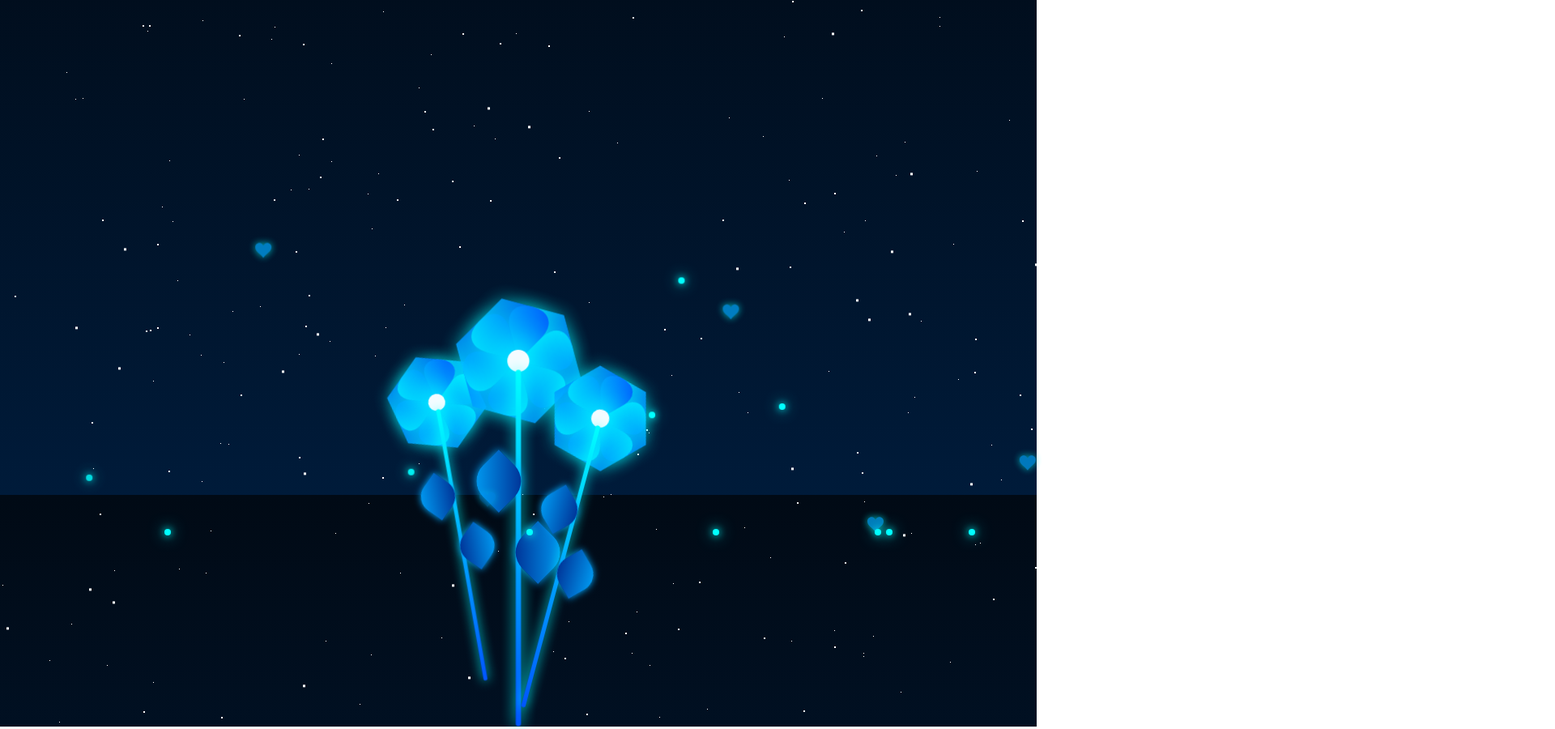
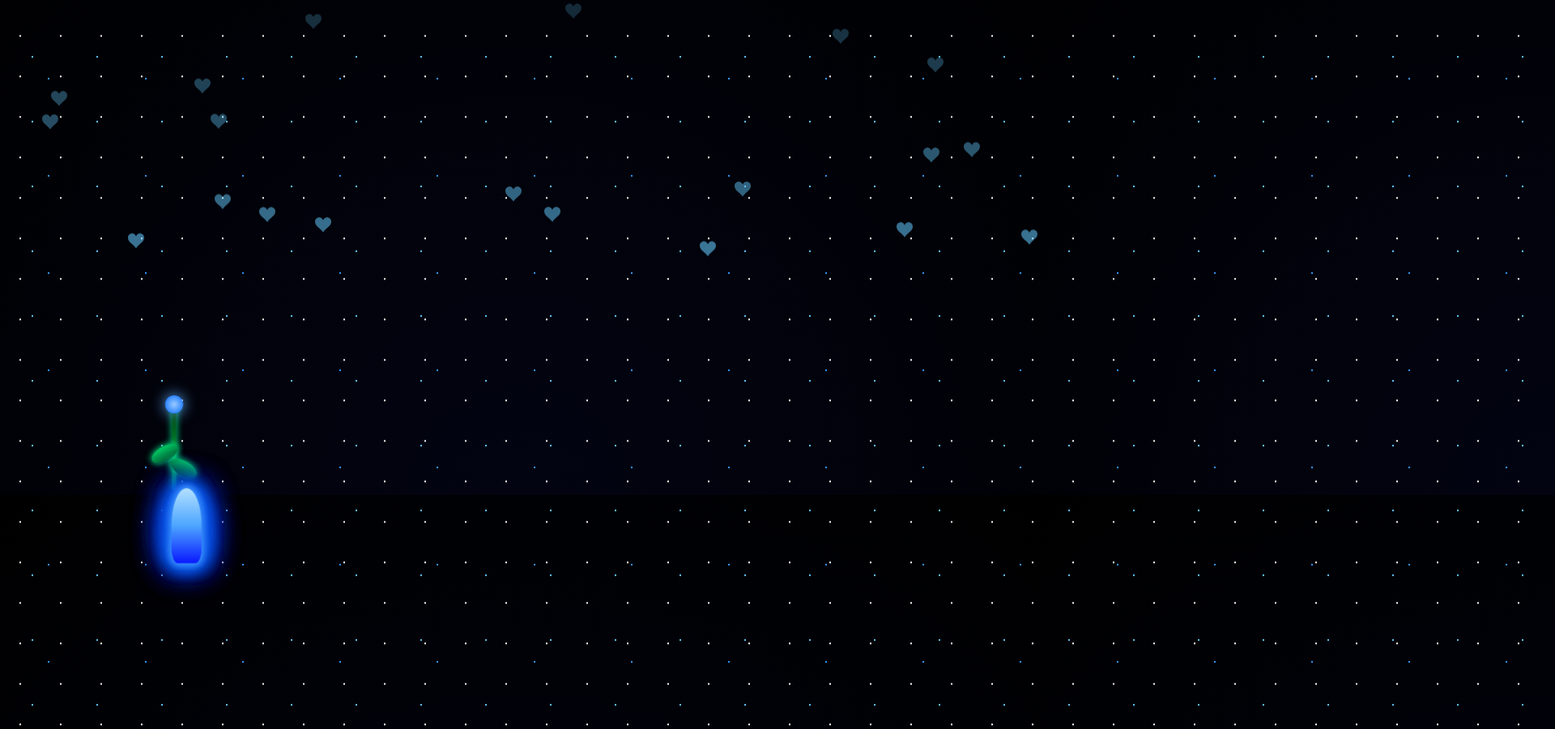
Before and after one commit to brandonespayos0945-jpg/flowers, a plain HTML site: page index.html in a window 1280 px wide. Shown: the part 189-1089 px from the top of the page at 81% size, 1920 px wide, since content can reach past the window. Drawn offline with Linux system fonts and the light colour scheme.

Commit message:
Add files via upload

```diff
--- a/index.html
+++ b/index.html
@@ -2,61 +2,46 @@
 <html lang="en">
 <head>
   <meta charset="UTF-8">
-  <title>Blue Lily Night Sky</title>
-  <link rel="stylesheet" href="./style.css">
+  <title>Blue Lily Night</title>
+  <link rel="stylesheet" href="style.css">
 </head>
-<body>
-  <div id="sky">
-    <div class="stars" id="stars1"></div>
-    <div class="stars" id="stars2"></div>
-    <div class="stars" id="stars3"></div>
+
+<body class="container">
+
+<!-- 🌌 PARALLAX SKY -->
+<div class="sky">
+  <div class="stars stars--1"></div>
+  <div class="stars stars--2"></div>
+  <div class="stars stars--3"></div>
+</div>
+
+<!-- 🌸 FLOWERS -->
+<div class="garden">
+
+  <div class="flower">
+    <div class="stem"></div>
+    <div class="leaf leaf--1"></div>
+    <div class="leaf leaf--2"></div>
+
+    <div class="petal petal--1"></div>
+    <div class="petal petal--2"></div>
+    <div class="petal petal--3"></div>
+    <div class="petal petal--4"></div>
+    <div class="petal petal--5"></div>
+    <div class="petal petal--6"></div>
+
+    <div class="center"></div>
   </div>
 
-  <div id="particles"></div>
+  <div class="flower flower--2"></div>
+  <div class="flower flower--3"></div>
 
-  <div class="garden">
+</div>
 
-    <div class="lily lily-left">
-      <div class="petals">
-        <div class="petal"></div><div class="petal"></div>
-        <div class="petal"></div><div class="petal"></div>
-        <div class="petal"></div><div class="petal"></div>
-        <div class="center-glow"></div>
-      </div>
-      <div class="stem">
-        <div class="leaf leaf-left"></div>
-        <div class="leaf leaf-right"></div>
-      </div>
-    </div>
+<!-- 💙 PARTICLES + ❤️ HEARTS -->
+<div class="particles"></div>
+<div class="bubbles"></div>
 
-    <div class="lily lily-center">
-      <div class="petals">
-        <div class="petal"></div><div class="petal"></div>
-        <div class="petal"></div><div class="petal"></div>
-        <div class="petal"></div><div class="petal"></div>
-        <div class="center-glow"></div>
-      </div>
-      <div class="stem">
-        <div class="leaf leaf-left"></div>
-        <div class="leaf leaf-right"></div>
-      </div>
-    </div>
-
-    <div class="lily lily-right">
-      <div class="petals">
-        <div class="petal"></div><div class="petal"></div>
-        <div class="petal"></div><div class="petal"></div>
-        <div class="petal"></div><div class="petal"></div>
-        <div class="center-glow"></div>
-      </div>
-      <div class="stem">
-        <div class="leaf leaf-left"></div>
-        <div class="leaf leaf-right"></div>
-      </div>
-    </div>
-
-  </div>
-
-  <script src="./script.js"></script>
+<script src="script.js"></script>
 </body>
 </html>
--- a/script.js
+++ b/script.js
@@ -1,53 +1,35 @@
-document.addEventListener("DOMContentLoaded", () => {
-    // 1. Generate Parallax Stars dynamically
-    const createStars = (layerId, count, size) => {
-        let starsBox = document.getElementById(layerId);
-        let shadows = "";
-        for (let i = 0; i < count; i++) {
-            let x = Math.floor(Math.random() * window.innerWidth);
-            let y = Math.floor(Math.random() * 2000); // 2000px high box for continuous scroll
-            shadows += `${x}px ${y}px #ffffff${i !== count - 1 ? ', ' : ''}`;
-        }
-        starsBox.style.boxShadow = shadows;
-        starsBox.style.width = size + "px";
-        starsBox.style.height = size + "px";
-    };
+onload = () => {
+  document.body.classList.remove("container");
 
-    createStars('stars1', 300, 1); // Layer 1: small slow stars
-    createStars('stars2', 150, 2); // Layer 2: medium stars
-    createStars('stars3', 50, 3);  // Layer 3: large fast stars
+  const particlesContainer = document.querySelector(".particles");
+  const bubblesContainer = document.querySelector(".bubbles");
 
-    // 2. Generate Floating Blue Particles and Hearts
-    const particleContainer = document.getElementById('particles');
-    const heartSVG = `<svg viewBox="0 0 32 32"><path d="M23.6 2c-3.363 0-6.258 2.736-7.599 5.594-1.342-2.858-4.237-5.594-7.601-5.594-4.637 0-8.4 3.764-8.4 8.401 0 9.433 9.516 11.906 16.001 21.232 6.13-9.268 15.999-12.1 15.999-21.232 0-4.637-3.763-8.401-8.4-8.401z"></path></svg>`;
+  // 💙 BLUE PARTICLES
+  for (let i = 0; i < 40; i++) {
+    const p = document.createElement("div");
+    p.classList.add("particle");
 
-    function createParticle() {
-        const particle = document.createElement('div');
-        particle.classList.add('particle');
+    p.style.left = Math.random() * 100 + "vw";
+    p.style.animationDuration = (5 + Math.random() * 5) + "s";
+    p.style.opacity = Math.random();
 
-        // Randomize between a blue glowing orb or a heart (80% orbs, 20% hearts)
-        if (Math.random() > 0.8) {
-            particle.classList.add('particle-heart');
-            particle.innerHTML = heartSVG;
-        } else {
-            particle.classList.add('particle-orb');
-        }
+    particlesContainer.appendChild(p);
+  }
 
-        // Random starting position on X axis
-        particle.style.left = Math.random() * 100 + "vw";
+  // ❤️ HEART BUBBLES
+  for (let i = 0; i < 20; i++) {
+    const b = document.createElement("div");
+    b.classList.add("bubble");
 
-        // Randomize speed and delay
-        particle.style.animationDuration = Math.random() * 5 + 5 + "s"; // 5s to 10s
-        particle.style.animationDelay = Math.random() * 5 + "s";
+    b.style.left = Math.random() * 100 + "vw";
+    b.style.animationDuration = (6 + Math.random() * 6) + "s";
 
-        particleContainer.appendChild(particle);
+    b.innerHTML = `
+      <svg viewBox="0 0 32 32">
+        <path d="M23.6 2c-3.363 0-6.258 2.736-7.599 5.594-1.342-2.858-4.237-5.594-7.601-5.594-4.637 0-8.4 3.764-8.4 8.401 0 9.433 9.516 11.906 16.001 21.232 6.13-9.268 15.999-12.1 15.999-21.232 0-4.637-3.763-8.401-8.4-8.401z"/>
+      </svg>
+    `;
 
-        // Remove particle when it floats off screen to save memory
-        setTimeout(() => {
-            particle.remove();
-        }, 10000);
-    }
-
-    // Spawn a new particle every 300 milliseconds
-    setInterval(createParticle, 300);
-});
+    bubblesContainer.appendChild(b);
+  }
+};
--- a/style.css
+++ b/style.css
@@ -1,153 +1,168 @@
 body {
   margin: 0;
-  background: linear-gradient(to bottom, #010a15, #001b3a);
   overflow: hidden;
+  background: radial-gradient(circle at bottom, #020412, #000);
   height: 100vh;
 }
 
-/* --- Parallax Stars --- */
-#sky {
+/* 🌌 SKY */
+.sky {
   position: absolute;
-  top: 0; left: 0; width: 100%; height: 100%;
-  z-index: 0;
+  width: 100%;
+  height: 100%;
 }
+
 .stars {
   position: absolute;
-  top: 0; left: 0;
-  background: transparent;
-}
-#stars1 { animation: animateStars 50s linear infinite; }
-#stars2 { animation: animateStars 100s linear infinite; }
-#stars3 { animation: animateStars 150s linear infinite; }
-
-@keyframes animateStars {
-  from { transform: translateY(0px); }
-  to { transform: translateY(-2000px); }
+  width: 200%;
+  height: 200%;
+  background-repeat: repeat;
+  animation: moveStars linear infinite;
 }
 
-/* --- The Garden & Flowers --- */
+.stars--1 {
+  background-image: radial-gradient(white 1px, transparent 1px);
+  background-size: 50px 50px;
+  animation-duration: 60s;
+}
+
+.stars--2 {
+  background-image: radial-gradient(#66ccff 1px, transparent 1px);
+  background-size: 80px 80px;
+  animation-duration: 120s;
+}
+
+.stars--3 {
+  background-image: radial-gradient(#3399ff 1px, transparent 1px);
+  background-size: 120px 120px;
+  animation-duration: 180s;
+}
+
+@keyframes moveStars {
+  from { transform: translateY(0); }
+  to { transform: translateY(-500px); }
+}
+
+/* 🌸 GARDEN */
 .garden {
   position: absolute;
-  bottom: 0; width: 100%; height: 100%;
+  bottom: 0;
+  width: 100%;
   display: flex;
-  justify-content: center;
-  align-items: flex-end;
-  z-index: 2;
+  justify-content: space-around;
 }
 
-.lily {
+/* 🌸 FLOWER */
+.flower {
   position: relative;
-  display: flex;
-  flex-direction: column;
-  align-items: center;
-  margin: 0 40px;
+  transform: scale(0.9);
 }
 
-/* Different heights for the flowers */
-.lily-left { bottom: 100px; transform: scale(0.85) rotate(-10deg); }
-.lily-center { bottom: 150px; transform: scale(1.1); }
-.lily-right { bottom: 80px; transform: scale(0.9) rotate(15deg); }
-
-.petals {
-  position: relative;
-  width: 20px; height: 20px;
-  animation: floatFlower 4s ease-in-out infinite;
+/* STEM */
+.stem {
+  width: 6px;
+  height: 120px;
+  background: linear-gradient(#003300, #00cc66);
+  margin: auto;
+  box-shadow: 0 0 10px #00ff99;
 }
 
-/* Pointy Stargazer Lily Petals */
+/* LEAVES */
+.leaf {
+  position: absolute;
+  width: 40px;
+  height: 20px;
+  background: linear-gradient(#00cc66, #006633);
+  border-radius: 50%;
+  box-shadow: 0 0 10px #00ff99;
+}
+
+.leaf--1 {
+  left: -30px;
+  top: 60px;
+  transform: rotate(-30deg);
+}
+
+.leaf--2 {
+  right: -30px;
+  top: 80px;
+  transform: rotate(30deg);
+}
+
+/* PETALS */
 .petal {
   position: absolute;
-  width: 70px; height: 70px;
-  background: linear-gradient(135deg, #00ffff, #0044ff);
-  border-radius: 50% 0 50% 0; /* Makes the petal pointy */
-  box-shadow: 0 0 20px rgba(0, 255, 255, 0.6);
-  transform-origin: 0 100%;
-  left: 10px; bottom: 10px;
-  opacity: 0.9;
+  width: 40px;
+  height: 100px;
+  background: linear-gradient(to top, #0a1aff, #4da6ff, #b3e0ff);
+  border-radius: 50% 50% 20% 20%;
+  transform-origin: bottom center;
+
+  box-shadow:
+    0 0 10px #4da6ff,
+    0 0 25px #1a75ff,
+    0 0 50px #0033cc;
+
+  animation: sway 4s infinite ease-in-out;
 }
 
-/* Rotating the 6 petals */
-.petal:nth-child(1) { transform: rotate(0deg) skew(15deg, 15deg); }
-.petal:nth-child(2) { transform: rotate(60deg) skew(15deg, 15deg); }
-.petal:nth-child(3) { transform: rotate(120deg) skew(15deg, 15deg); }
-.petal:nth-child(4) { transform: rotate(180deg) skew(15deg, 15deg); }
-.petal:nth-child(5) { transform: rotate(240deg) skew(15deg, 15deg); }
-.petal:nth-child(6) { transform: rotate(300deg) skew(15deg, 15deg); }
+.petal--1 { transform: rotate(0deg) translateY(-60px); }
+.petal--2 { transform: rotate(60deg) translateY(-60px); }
+.petal--3 { transform: rotate(120deg) translateY(-60px); }
+.petal--4 { transform: rotate(180deg) translateY(-60px); }
+.petal--5 { transform: rotate(240deg) translateY(-60px); }
+.petal--6 { transform: rotate(300deg) translateY(-60px); }
 
-.center-glow {
-  width: 20px; height: 20px;
-  background: #ffffff;
+/* CENTER */
+.center {
+  position: absolute;
+  width: 25px;
+  height: 25px;
+  background: radial-gradient(circle, #99ccff, #0066ff);
   border-radius: 50%;
-  box-shadow: 0 0 30px 10px #00ffff;
-  position: absolute;
-  top: 0; left: 0;
-  z-index: 10;
-  animation: glowCenter 2s infinite alternate;
+  top: -10px;
+  left: 50%;
+  transform: translateX(-50%);
+  box-shadow: 0 0 20px #66b3ff;
 }
 
-/* Glowing Blue Stem and Leaves */
-.stem {
+/* 💙 PARTICLES */
+.particle {
   position: absolute;
-  top: 15px;
-  width: 6px; height: 400px;
-  background: linear-gradient(to bottom, #00ffff, #0055ff);
-  box-shadow: 0 0 15px #00ffff;
-  border-radius: 3px;
-  z-index: 1;
+  width: 6px;
+  height: 6px;
+  background: #66ccff;
+  border-radius: 50%;
+  box-shadow: 0 0 10px #66ccff;
+  animation: floatUp linear infinite;
 }
 
-.leaf {
-  position: absolute;
-  width: 50px; height: 50px;
-  background: linear-gradient(135deg, #00aaff, #002288);
-  border-radius: 50% 0 50% 0; /* Leaf shape */
-  box-shadow: 0 0 10px #00aaff;
-}
-
-.leaf-left { top: 100px; right: 0; transform: rotate(-45deg); }
-.leaf-right { top: 180px; left: 0; transform: rotate(135deg); }
-
-@keyframes floatFlower {
-  0%, 100% { transform: translateY(0); }
-  50% { transform: translateY(-10px); }
-}
-
-@keyframes glowCenter {
-  0% { transform: scale(1); opacity: 0.8; }
-  100% { transform: scale(1.3); opacity: 1; }
-}
-
-/* --- Floating Particles and Hearts --- */
-#particles {
-  position: absolute; top: 0; left: 0;
-  width: 100%; height: 100%; pointer-events: none; z-index: 5;
-}
-
-.particle {
+/* ❤️ HEARTS */
+.bubble {
   position: absolute;
   bottom: -50px;
   animation: floatUp linear infinite;
 }
 
-/* Glowing Blue Orbs */
-.particle-orb {
-  width: 8px; height: 8px;
-  background: #00ffff;
-  border-radius: 50%;
-  box-shadow: 0 0 10px #00ffff, 0 0 20px #00ffff;
+.bubble svg {
+  width: 20px;
+  fill: #66ccff;
 }
 
-/* The Hearts */
-.particle-heart svg {
-  width: 20px; height: 20px;
-  fill: #00aaff;
-  filter: drop-shadow(0 0 5px #00ffff);
-  opacity: 0.7;
+/* FLOATING */
+@keyframes floatUp {
+  from {
+    transform: translateY(0);
+    opacity: 1;
+  }
+  to {
+    transform: translateY(-100vh);
+    opacity: 0;
+  }
 }
 
-@keyframes floatUp {
-  0% { transform: translateY(0) translateX(0); opacity: 0; }
-  10% { opacity: 1; }
-  90% { opacity: 1; }
-  100% { transform: translateY(-100vh) translateX(50px); opacity: 0; }
+/* SWAY */
+@keyframes sway {
+  0%,100% { transform: scale(1); }
+  50% { transform: scale(1.05); }
 }
```
